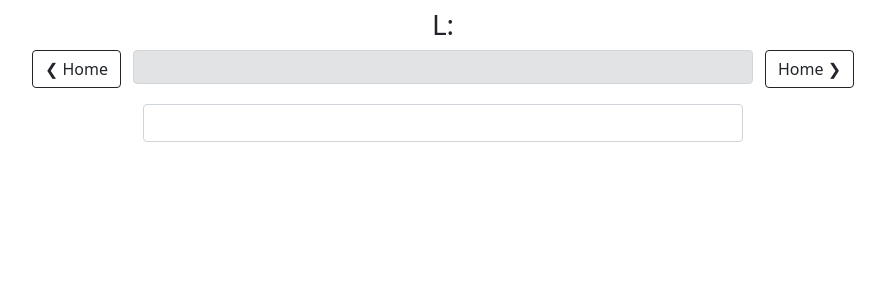
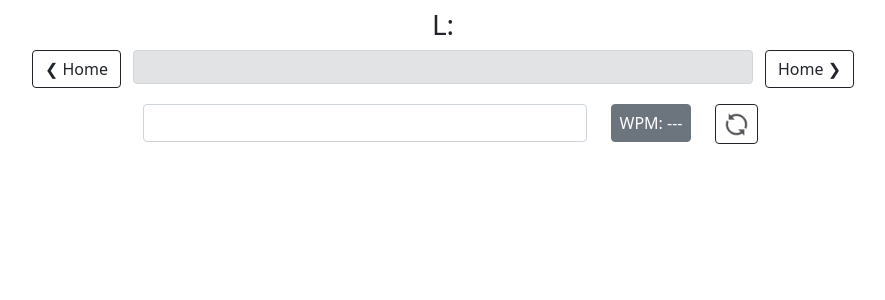
Before and after one commit to kli19/Korean-Typing-Practice, a Flask app: template templates/practice.html in a window 1280 px wide. Shown: the part 56-356 px from the top of the page, without its empty margins (197-1082 px from the left). Run offline with Flask 2, Linux system fonts and the light colour scheme; the template is opened without the code that fills it, so the values that code supplies are empty; parts of the project's set-up code (start-up, migrations or seed data) failed here and were passed over; some libraries are stand-ins or nearby versions.

Commit message:
ignore punctuation, add wpm indicator and refresh button

```diff
--- a/templates/practice.html
+++ b/templates/practice.html
@@ -57,10 +57,26 @@
 
     <form class="row mx-auto">
     <div class="col-6 mx-auto">
-        <div class="form-group">
-          <input id="user_input" type="text" class="form-control">
+      <div class="row">
+        <div class="col-9">
+          <div class="form-group">
+            <input id="user_input" type="text" class="form-control">
+          </div>
         </div>
-    </div>
+        <div class="col-2">
+          <div class="d-grid gap-2">
+          <button id="wpm" type="button" class="btn btn-secondary px-1">
+            WPM: ---
+          </button>
+          </div>
+        </div>
+        <div class="col-1">
+          <button id="restart" type="button" class="btn btn-outline-dark px-2">
+            <img src="{{ url_for('static', filename='refresh.png') }}" height="25px">
+          </button>
+        </div>
+      </div>
+      </div>
     </form>
 
   <br>
@@ -80,6 +96,7 @@
  <script>
   'use strict';
 
+  // keyboard layout
   const row0 = ["Backquote", "Digit1", "Digit2", "Digit3", "Digit4", "Digit5", "Digit6", "Digit7", "Digit8", "Digit9", "Digit0", "Minus", "Equal", "Backspace"];
   const row1 = ["Tab", "KeyQ", "KeyW", "KeyE", "KeyR", "KeyT", "KeyY", "KeyU", "KeyI", "KeyO", "KeyP", "BracketLeft", "BracketRight", "Backslash"];
   const row2 = ["CapsLock", "KeyA", "KeyS", "KeyD", "KeyF", "KeyG", "KeyH", "KeyJ", "KeyK", "KeyL", "Semicolon", "Quote", "Enter"];
@@ -87,6 +104,7 @@
   const row4 = ["Space"];
   var rows = [row0, row1, row2, row3, row4]
 
+  // create keyboard
   for (let i = 0; i < rows.length; i++) {
     var parent = document.getElementById("row" + String(i))
     var row = rows[i]
@@ -99,33 +117,74 @@
     }
   }
 
-  var text = {{text["text"] | safe}};
-  var curr = 0;
-  let check_line = function (event) {
+  const total_characters = {{num_characters|safe}};
+  var incorrect_characters = 0;
+  var text = {{text["text"] | safe}}; // phrases in the conversation
+  var curr = 0; // counter of current phrase
+  var start_timer = false;
+  var begin = null;
+  var end = null;
+
+  // check if user input matches current phrase
+  let check_phrase = function (event) {
+    if (!start_timer) {
+      start_timer = true;
+      begin = Date.now();
+    }
     if (event.key == "Enter" || event.key == " "){
       event.preventDefault();
-      let curr_line = document.getElementById(curr.toString());
-      if (curr_line) {
-        let user_input = document.getElementById("user_input").value.trim();
-        console.log(user_input);
-        console.log(curr_line.textContent.trim());
-        if (user_input == curr_line.textContent.trim()) {
-          curr_line.style.color = "#339900";
-        } else{
-          curr_line.style.color = "#CC3300";
+      let curr_phrase = document.getElementById(curr.toString());
+
+      // if we have not reached the end of the text
+      if (curr_phrase) {
+        let user_input = document.getElementById("user_input").value.trim().replace('?', '').replace('.', '').replace(',', '');
+        let phrase = curr_phrase.textContent.trim().replace('?', '').replace('.', '').replace(',', '');
+        if (user_input == phrase) {
+          curr_phrase.style.color = "#339900";
+        }
+        else{
+          curr_phrase.style.color = "#CC3300";
+          incorrect_characters += phrase.length;
         }
         curr += 1;
-        curr_line.style.backgroundColor = "transparent";
-        let next_line = document.getElementById(curr.toString());
-        next_line.style.backgroundColor ="#FFFF00";
+        curr_phrase.style.backgroundColor = "transparent";
+        let next_phrase = document.getElementById(curr.toString());
+        if (next_phrase){
+          next_phrase.style.backgroundColor ="#FFFF00";
+        }
+        // if we have finished typing all of the phrases
+        else {
+          end = Date.now();
+          let minutes_elapsed = (end - begin) / 60000;
+          let correct_characters = total_characters - incorrect_characters;
+          let wpm = Math.floor(correct_characters/minutes_elapsed)
+          let wpm_button = document.getElementById("wpm").textContent = "WPM: " + wpm;
+        }
         document.getElementById("user_input").value = "";
       }
     }
   }
 
-
+  let restart = function() {
+    let phrases = text.flat();
+    for (let i=0; i < phrases.length; i++) {
+      let curr_phrase = document.getElementById(i.toString());
+      curr_phrase.style.color = "#000000";
+      curr_phrase.style.backgroundColor = "transparent";
+      if (i==0){
+        curr_phrase.style.backgroundColor = "#FFFF00";
+      }
+    }
+    incorrect_characters = 0;
+    curr = 0;
+    start_timer = false;
+    begin = null;
+    end = null;
+    document.getElementById("user_input").value = "";
+  }
 
   const keys = rows.flat();
+  // highlight key (make brown) associated with event listener
   let highlight = function (event) {
   if (!event.metaKey && !event.ctrlKey && keys.includes(event.code)) {
     if (event.code == "Tab") {
@@ -136,6 +195,7 @@
   }
   }
 
+  // unhighlight key (make white) associated with event listener
   let unhighlight = function (event) {
   if (!event.metaKey && !event.ctrlKey && keys.includes(event.code)) {
     document.getElementById(event.code).setAttribute("src", "{{ url_for('static', filename='KeysWhite/_.png') }}".replace("_", event.code));
@@ -144,9 +204,12 @@
 
    // set up event listeners to highlight corresponding button on keypress
    const input = document.querySelector('input');
-   input.addEventListener("keydown", highlight);
-   input.addEventListener("keyup", unhighlight);
-   input.addEventListener("keypress", check_line)
+   input.addEventListener("keydown", highlight); // highlight key being pressed
+   input.addEventListener("keyup", unhighlight); // unlight key a user unpressed
+   input.addEventListener("keypress", check_phrase) // check each phrase after a user finishes typing it
+
+   const restart_button = document.getElementById("restart");
+   restart_button.addEventListener("click", restart)
    </script>
 
 {% endblock %}
```
